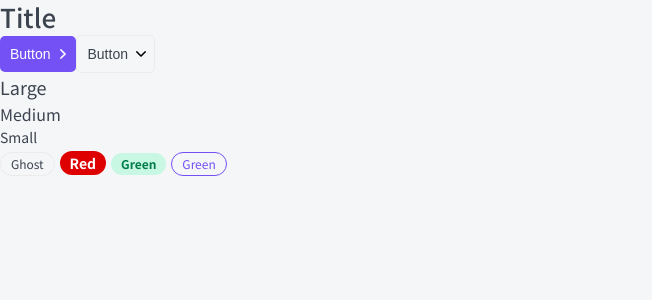
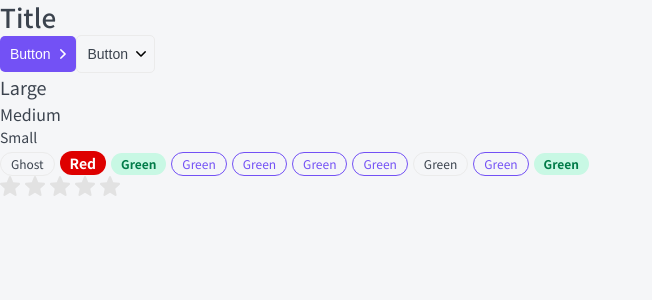
Before and after one commit to artemshchirov/next-owl-top, a Next.js app: page / in a window 1280 px wide. Shown: the top 300 px of the page, without its empty margins (0-652 px from the left). Built offline with nearby package versions, Linux system fonts and the light colour scheme.

Commit message:
feat(ui): Rating component

```diff
--- /dev/null
+++ b/src/components/Rating/Rating.module.css
@@ -0,0 +1,11 @@
+.filled svg {
+	fill: var(--primary);
+}
+
+.star svg {
+	margin-right: 5px;
+}
+
+.editable {
+	cursor: pointer;
+}
--- /dev/null
+++ b/src/components/Rating/Rating.tsx
@@ -0,0 +1,68 @@
+import cn from 'classnames';
+import { KeyboardEvent, useEffect, useState } from 'react';
+import styles from './Rating.module.css';
+import { RatingProps } from './RatingProps.props';
+import StarIcon from './star.svg';
+
+export const Rating = ({
+	isEditable = false,
+	rating,
+	setRating,
+	className,
+	...props
+}: RatingProps): JSX.Element => {
+	const [ratingArray, setRatingArray] = useState<JSX.Element[]>(
+		new Array(5).fill(<></>)
+	);
+
+	useEffect(() => {
+		constructRating(rating);
+	}, [rating]);
+
+	const constructRating = (currentRating: number) => {
+		const updatedRatingArray = ratingArray.map((r: JSX.Element, i: number) => {
+			return (
+				<span
+					className={cn(styles.star, {
+						[styles.filled]: i < currentRating,
+						[styles.editable]: isEditable,
+					})}
+					onMouseEnter={() => changeDisplay(i + 1)}
+					onMouseLeave={() => changeDisplay(rating)}
+				>
+					<StarIcon
+						onClick={() => onClick(i + 1)}
+						tabIndex={isEditable ? 0 : -1}
+						onKeyDown={(e: KeyboardEvent<SVGAElement>) =>
+							isEditable && handleSpace(i + 1, e)
+						}
+					/>
+				</span>
+			);
+		});
+		setRatingArray(updatedRatingArray);
+	};
+
+	const changeDisplay = (i: number) => {
+		if (!isEditable) return;
+		constructRating(i);
+	};
+
+	const onClick = (i: number) => {
+		if (!isEditable || !setRating) return;
+		setRating(i);
+	};
+
+	const handleSpace = (i: number, e: KeyboardEvent<SVGAElement>) => {
+		if (e.code !== 'Space' || !setRating) return;
+		setRating(i);
+	};
+
+	return (
+		<div {...props}>
+			{ratingArray.map((r, i) => (
+				<span key={i}>{r}</span>
+			))}
+		</div>
+	);
+};
--- a/src/components/index.ts
+++ b/src/components/index.ts
@@ -1,4 +1,5 @@
 export * from './Button/Button';
 export * from './Htag/Htag';
+export * from './Rating/Rating';
 export * from './Tag/Tag';
 export * from './Text/Text';
--- a/src/pages/_app.tsx
+++ b/src/pages/_app.tsx
@@ -8,6 +8,7 @@
 			<Head>
 				<title>Owl Top</title>
 				<link rel='icon' href='/favicon.ico' />
+				<meta name='viewport' content='width=device-width, initial-scale=1' />
 				{/* TODO on every page all above and below tags
 				<link rel='canonical' href='#' />
 				<meta name='keywords' content='#' />
--- a/src/pages/_document.tsx
+++ b/src/pages/_document.tsx
@@ -25,7 +25,6 @@
 						rel='stylesheet'
 					/>
 					<meta charSet='utf-8' />
-					<meta name='viewport' content='width=device-width, initial-scale=1' />
 					<meta
 						name='description'
 						content='Web app for observing independent rating of schools and courses'
--- a/src/pages/index.tsx
+++ b/src/pages/index.tsx
@@ -1,6 +1,9 @@
-import { Button, Htag, Tag, Text } from '../components';
+import { useState } from 'react';
+import { Button, Htag, Rating, Tag, Text } from '../components';
 
 export default function Home(): JSX.Element {
+	const [rating, setRating] = useState<number>(0);
+
 	return (
 		<div>
 			<Htag tag='h1'>Title</Htag>
@@ -21,6 +24,15 @@
 				Green
 			</Tag>
 			<Tag color='primary'>Green</Tag>
+			<Tag color='primary'>Green</Tag>
+			<Tag color='primary'>Green</Tag>
+			<Tag color='primary'>Green</Tag>
+			<Tag color='ghost'>Green</Tag>
+			<Tag color='primary'>Green</Tag>
+			<Tag color='green'>
+				Green
+			</Tag>
+			<Rating rating={rating} setRating={setRating} isEditable></Rating>
 		</div>
 	);
 }
```
Also changed, not shown: src/components/Rating/RatingProps.props.tsx (added, +8 -0 lines), src/components/Rating/star.svg (added), 1 other file (tests, documents, lock files or other folders).
